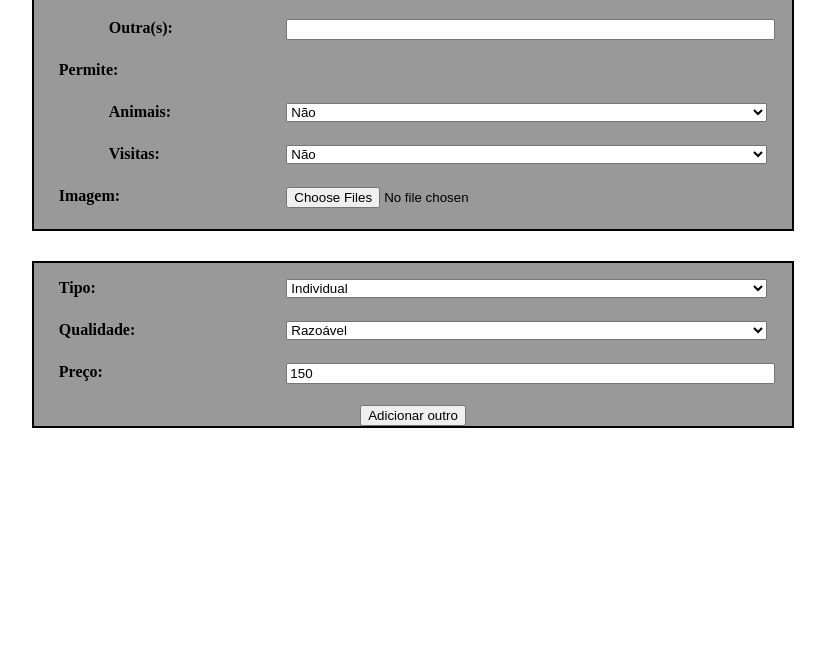
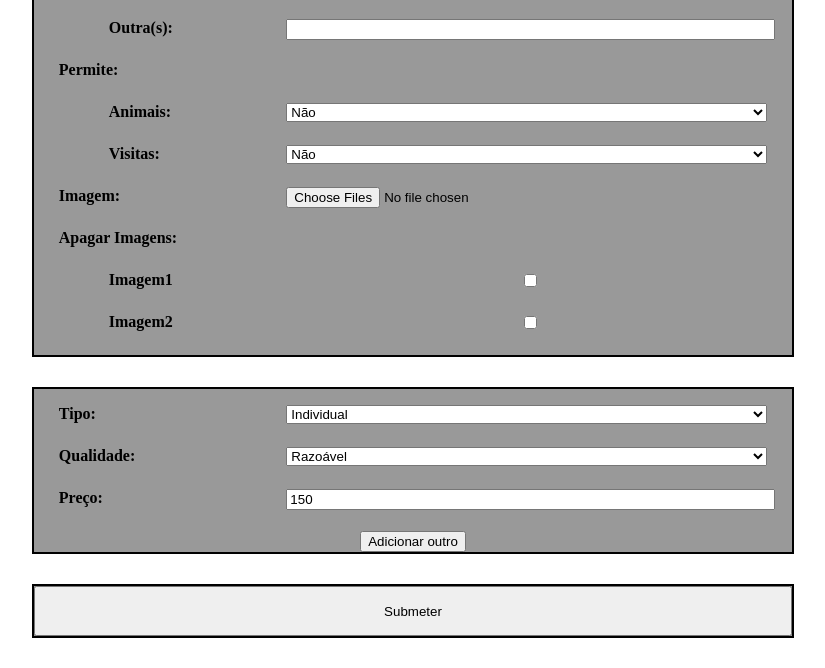
Before and after one commit to AloCoimbra/AloCoimbra, a PHP site: page /admin/additem.html in a window 1280 px wide. Shown: the part 1095-1763 px from the top of the page, without its empty margins (227-1052 px from the left). Before the commit the page ends 1523 px from the top, so only its background shows below. Run offline with PHP 8.4, Linux system fonts and the light colour scheme; some libraries are stand-ins or nearby versions.

Commit message:
corrigi alguns bugs e adicionei o botao submeter

```diff
--- a/site/admin/additem.html
+++ b/site/admin/additem.html
@@ -16,6 +16,8 @@
         </script>
     </head>
     <body>
+        <!-- só para testes -->
+        <form action="additem.html" method="get">
             <div class="menu">
                 <div class="right">
                     <p><input type="text" name="morada"></p>
@@ -158,6 +160,9 @@
                     <p>
                         <input name="imagem" type="file" multiple accept='image/*'>
                     </p>
+                    <p></p>
+                    <p><input type="checkbox" name="imagem1" value="1"></p>
+                    <p><input type="checkbox" name="imagem2" value="1"></p>
                 </div>
                 <div class="left">
                     <p>Alojamento: </p>
@@ -181,6 +186,13 @@
                         <p>Visitas: </p>
                     </div>
                     <p>Imagem: </p>
+
+                    <!-- para editar -->
+                    <p>Apagar Imagens: </p>
+                    <div class="subtema">
+                        <p>Imagem1 </p>
+                        <p>Imagem2 </p>
+                    </div>
                 </div>
             </div>
 
@@ -200,7 +212,7 @@
                             <option value="3">Excelente</option>
                         </select>
                     </p>
-                <p><input type="number" name="preco" value="150" min="0" step="1" class="numberinput"></p>
+                    <p><input type="number" name="preco" value="150" min="0" step="1" onkeypress="return isNumberKey(event)"></p>
                 </div>
                 <div class="left">
                     <p>Tipo: </p>
@@ -212,6 +224,13 @@
                 </center>
             </div>
 
+            <div class="menu" id="men_sub">
+                <center>
+                    <input type='submit' id='submete' value='Submeter'>
+                </center>
+            </div>
+        </form>
+
         <SCRIPT TYPE="text/javascript">
             var cont = 1;
 
@@ -221,46 +240,21 @@
                     var div = document.createElement('div');
                     div.setAttribute('class', 'menu');
                     div.setAttribute('id','menu'+cont);
-    				div.innerHTML = "<div class=\"right\"><p><select name=\"tipo"+cont+"\" size=\"1\"><option selected value=\"Individual\">Individual</option><option value=\"Duplo\">Duplo</option></select></p><p><select name=\"qualidade"+cont+"\" size=\"1\"><option selected value=\"0\">Razoável</option><option value=\"1\">Bom</option><option value=\"2\">Muito Bom</option><option value=\"3\">Excelente</option></select></p><p><input type=\"number\" name=\"preco"+cont+"\" value=\"150\" min=\"0\" step=\"1\" class=\"numberinput\"></p></div><div class=\"left\"><p>Tipo: </p><p>Qualidade: </p><p>Preço: </p></div><center><input type='button' id='addButton"+cont+"' value='Adicionar outro' onclick='addAluguer("+cont+");'></center>";
-                    document.body.appendChild(div);
+    				div.innerHTML = "<div class=\"right\"><p><select name=\"tipo"+cont+"\" size=\"1\"><option selected value=\"Individual\">Individual</option><option value=\"Duplo\">Duplo</option></select></p><p><select name=\"qualidade"+cont+"\" size=\"1\"><option selected value=\"0\">Razoável</option><option value=\"1\">Bom</option><option value=\"2\">Muito Bom</option><option value=\"3\">Excelente</option></select></p><p><input type=\"number\" name=\"preco"+cont+"\" value=\"150\" min=\"0\" step=\"1\" onkeypress=\"return isNumberKey(event)\"></p></div><div class=\"left\"><p>Tipo: </p><p>Qualidade: </p><p>Preço: </p></div><center><input type='button' id='addButton"+cont+"' value='Adicionar outro' onclick='addAluguer("+cont+");'></center>";
+                    var element = document.getElementById('men_sub');
                     document.getElementById("addButton"+aux).value = 'Remover';
+                    element.parentNode.insertBefore(div, element);
                     cont++;
                 }
                 else if(confirm("Tem certeza que deseja remover este registo?"))
                     document.getElementById("menu"+aux).remove(0);
             }
 
-			$(document).ready(function () {
-				$(".numberinput").forceNumeric();
-			});
-
-
-			// forceNumeric() plug-in implementation
-			jQuery.fn.forceNumeric = function () {
-
-				return this.each(function () {
-					$(this).keydown(function (e) {
-						var key = e.which || e.keyCode;
-
-						if (!e.shiftKey && !e.altKey && !e.ctrlKey &&
-						// numbers
-							 key >= 48 && key <= 57 ||
-						// Numeric keypad
-							 key >= 96 && key <= 105 ||
-						// Backspace and Tab and Enter
-							key == 8 || key == 13 ||
-						// Home and End
-							key == 35 || key == 36 ||
-						// left and right arrows
-							key == 37 || key == 39 ||
-						// Del and Ins
-							key == 46 || key == 45 ||
-						// F5 and Alt and F4
-							key == 116 || key == 115)
+            function isNumberKey(evt){
+                var charCode = (evt.which) ? evt.which : event.keyCode
+                if (charCode > 31 && (charCode < 48 || charCode > 57))
+                    return false;
                 return true;
-						return false;
-					});
-				});
             }
         </SCRIPT>
     </body>
--- a/site/css/admin.css
+++ b/site/css/admin.css
@@ -33,3 +33,8 @@
 .left .subtema{
 	margin-left: 50px;
 }
+
+.menu #submete{
+	width:100%;
+	height:50px;
+}
```
Lines whose indentation alone changed are shown as unchanged.
